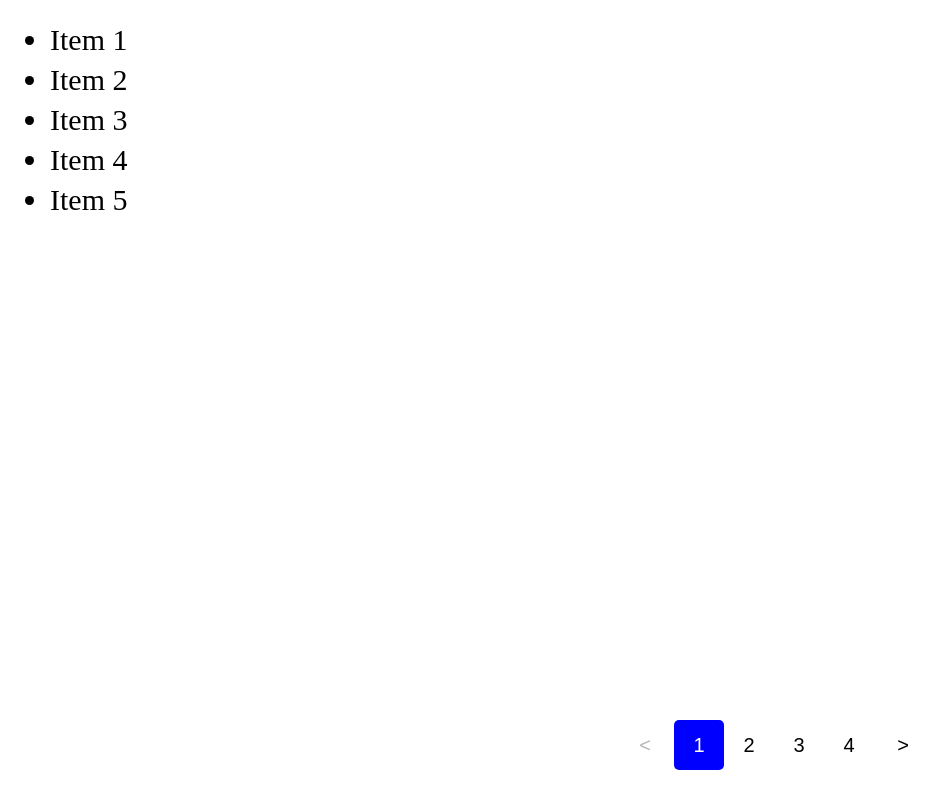
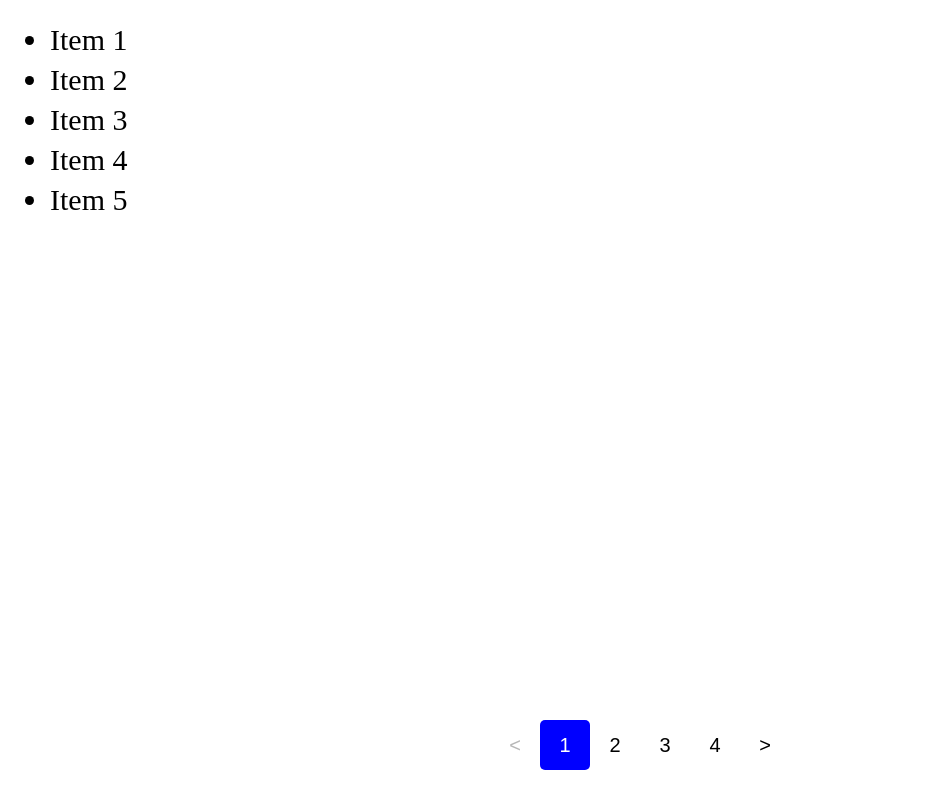
Before and after one commit to MilliSoft-Full-Stack/task16, a plain HTML site: page assets/html/task5.html in a window 1280 px wide. Shown: the whole page, without its empty margins (0-946 px from the left). Drawn offline with Linux system fonts and the light colour scheme.

Commit message:
new structure for index.html & fix task5 footer design

```diff
--- a/assets/css/task5.css
+++ b/assets/css/task5.css
@@ -19,11 +19,14 @@ ul{
 }
 
 footer {
+    width: 100%;
     position: fixed;
     bottom: 0;
-    margin-left: 620px;
     margin-bottom: 30px;
+    display: flex;
+    justify-content: center;
 }
+
 
 button {
     height: 50px;
--- a/assets/html/task5.html
+++ b/assets/html/task5.html
@@ -16,14 +16,16 @@
    </ul>
 
 
-<footer >
-   <button class="btn" id="prev"><</button>
+<footer>
 
-   <span id="btns">
+      <button class="btn" id="prev"><</button>
 
-   </span>
+      <span id="btns">
 
-   <button class="btn" id="next">></button>
+      </span>
+
+      <button class="btn" id="next">></button>
+
 </footer>
 </body>
 </html>
```
Also changed, not shown: index.html (+20 -5 lines), 1 other file.
